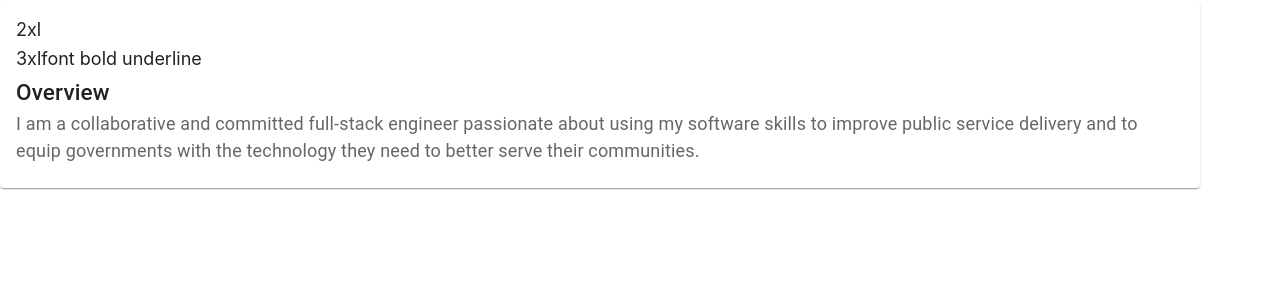
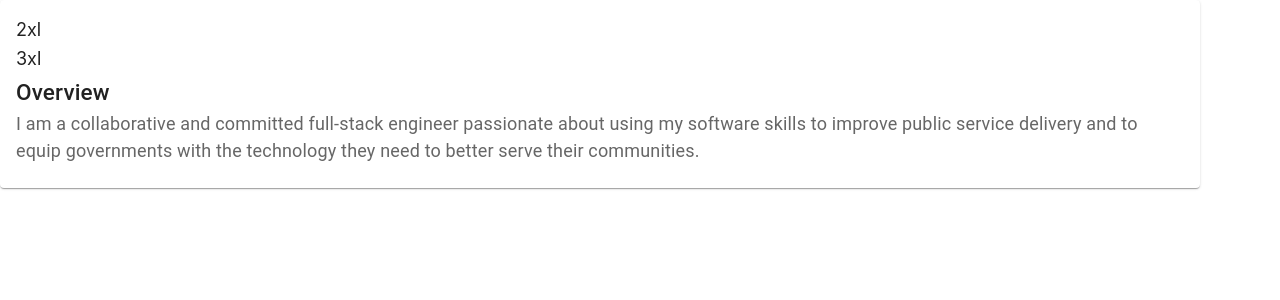
Before and after one commit to fionatagious/fiona.works, a Next.js app: page /resume/overview in a window 1280 px wide. Shown: the top 300 px of the page. Built offline with nearby package versions, Linux system fonts and the light colour scheme.

Commit message:
font-2xl tailwind class

```diff
--- a/pages/resume/overview.js
+++ b/pages/resume/overview.js
@@ -9,7 +9,7 @@
     <Card sx={{ minWidth: 275, maxWidth: 1200 }}>
       <CardContent sx={{ pb: 0 }} >
         <div class="text-2xl">2xl</div>
-        <div class="text-3xl font bold underline">3xlfont bold underline</div>
+        <div class="text-3xl">3xl</div>
         <Typography variant="h6" component="div">
           Overview
         </Typography>
```
